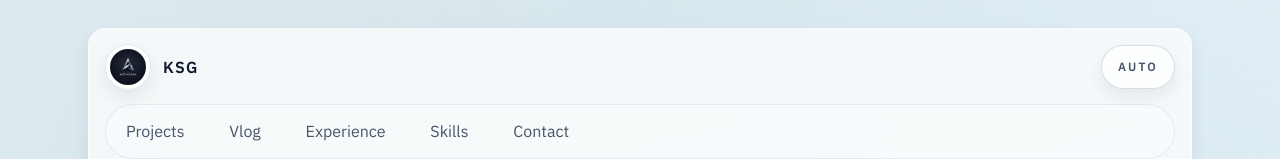
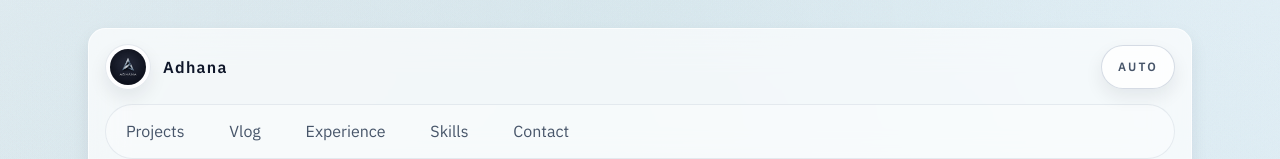
Before and after one commit to karansinghgurjar/ksg_portfolio, a React (Vite) app: page / in a window 1280 px wide. Shown: the top 159 px of the page. Built offline with nearby package versions, Linux system fonts and the light colour scheme.

Commit message:
Rename short brand label to Adhana

```diff
--- a/src/data/siteConfig.js
+++ b/src/data/siteConfig.js
@@ -27,7 +27,7 @@ export const researchCopyRules = {
 
 export const siteConfig = {
   name: "Karan Singh Gurjar",
-  shortName: "KSG",
+  shortName: "Adhana",
   siteUrl: "https://karansinghgurjar.github.io/ksg_portfolio/",
   defaultTitle: "Karan Singh Gurjar | AI/ML Engineer | Full Stack Developer",
   defaultDescription:
```
